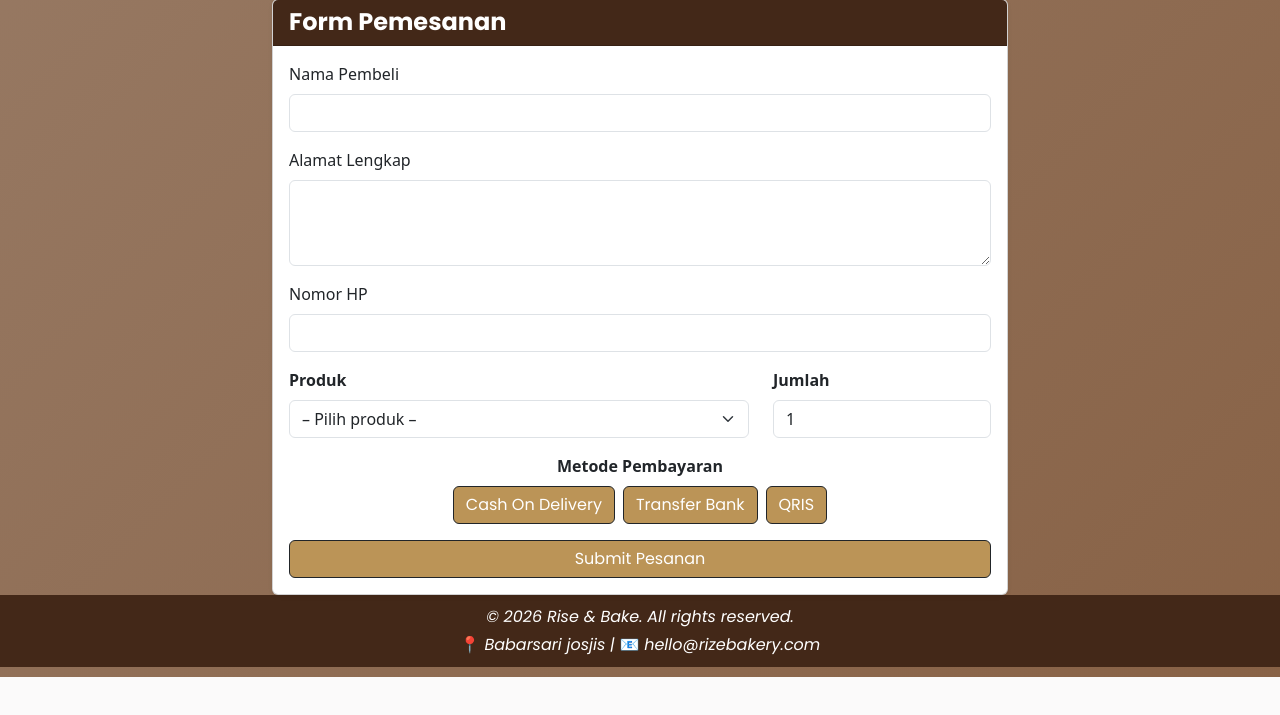
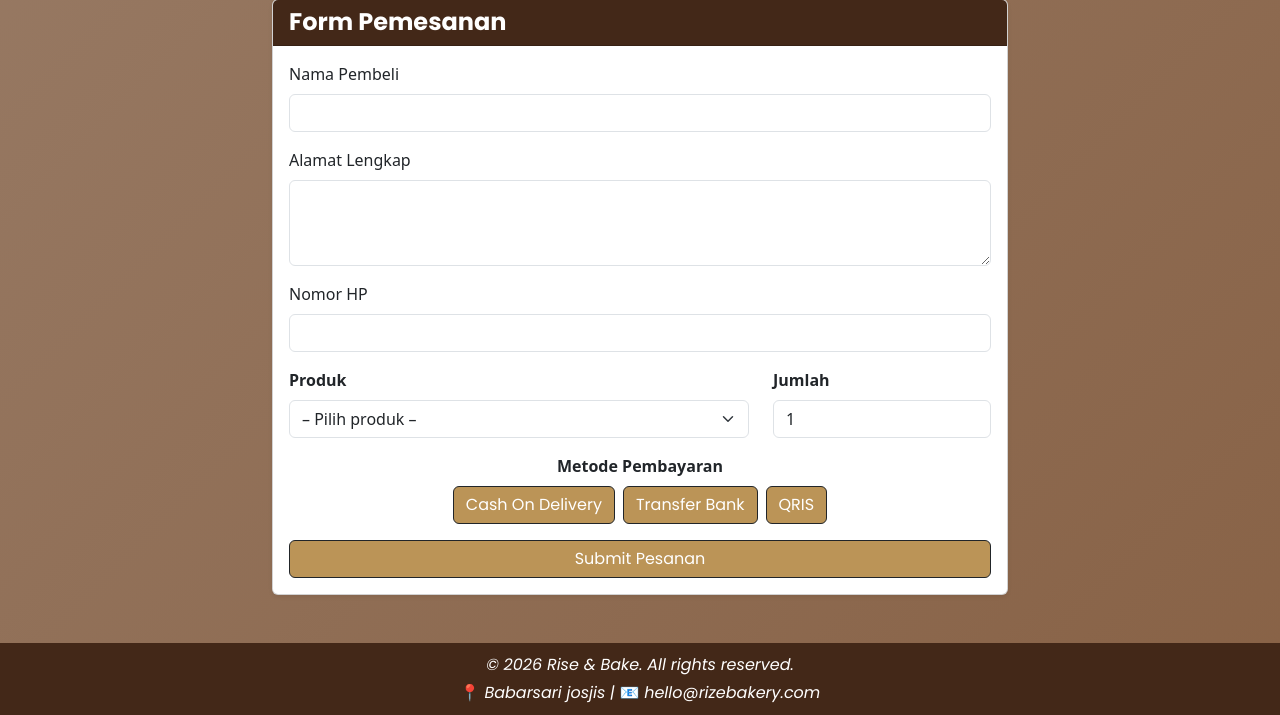
Before and after one commit to hhhreza/Rise-Bake, a PHP site: page /form_beli.php in a window 1280 px wide. Shown: the part 123-838 px from the top of the page. Before the commit the page ends 800 px from the top, so only its background shows below. Run offline with PHP 8.4, Linux system fonts and the light colour scheme; a user stored in the database is signed in; data that the repository does not hold is empty.

Commit message:
Fix layout with adding margin bottom at form

```diff
--- a/projek/form_beli.php
+++ b/projek/form_beli.php
@@ -123,7 +123,7 @@ if (isset($_POST['submit'])) {
         </nav>
     </header>
 
-    <main class="container mt-5">
+    <main class="container mt-5 mb-5">
         <div class="row justify-content-center">
             <div class="col-md-8">
                 <div class="card shadow-sm">
```
